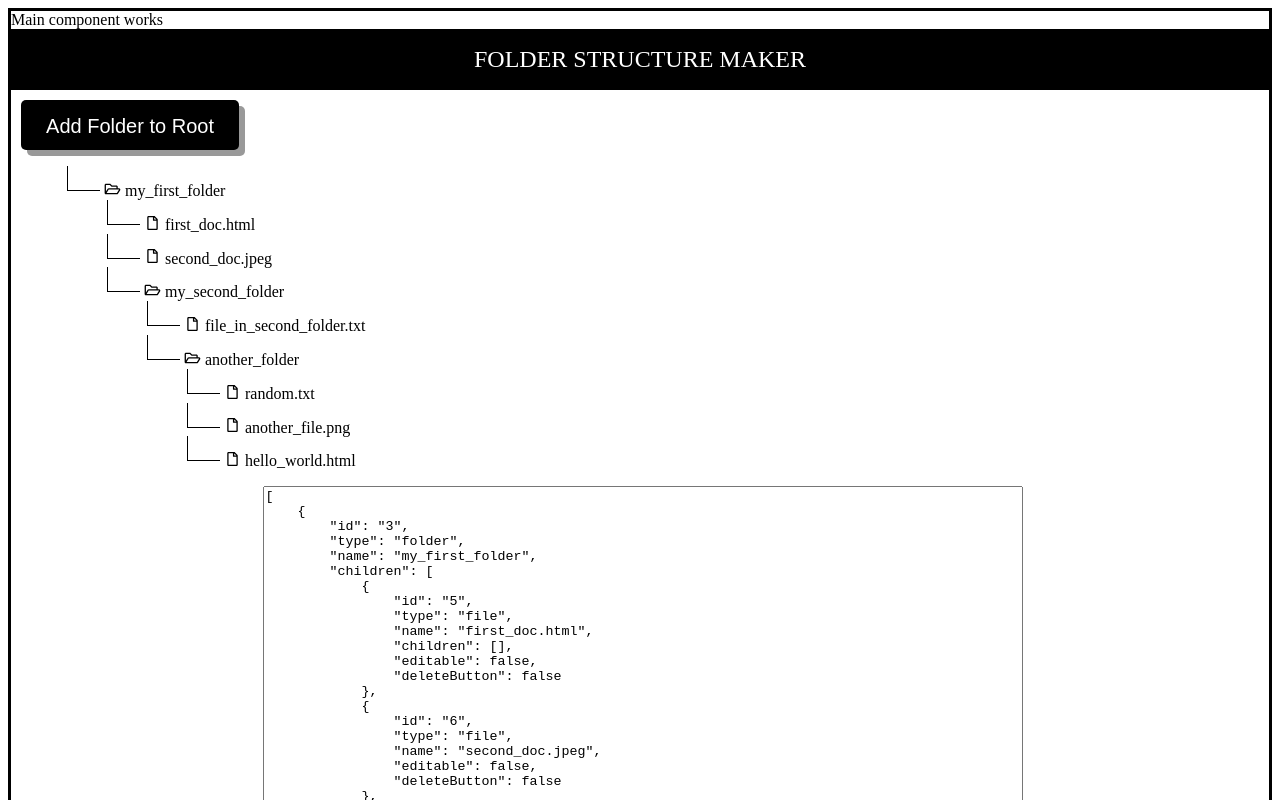
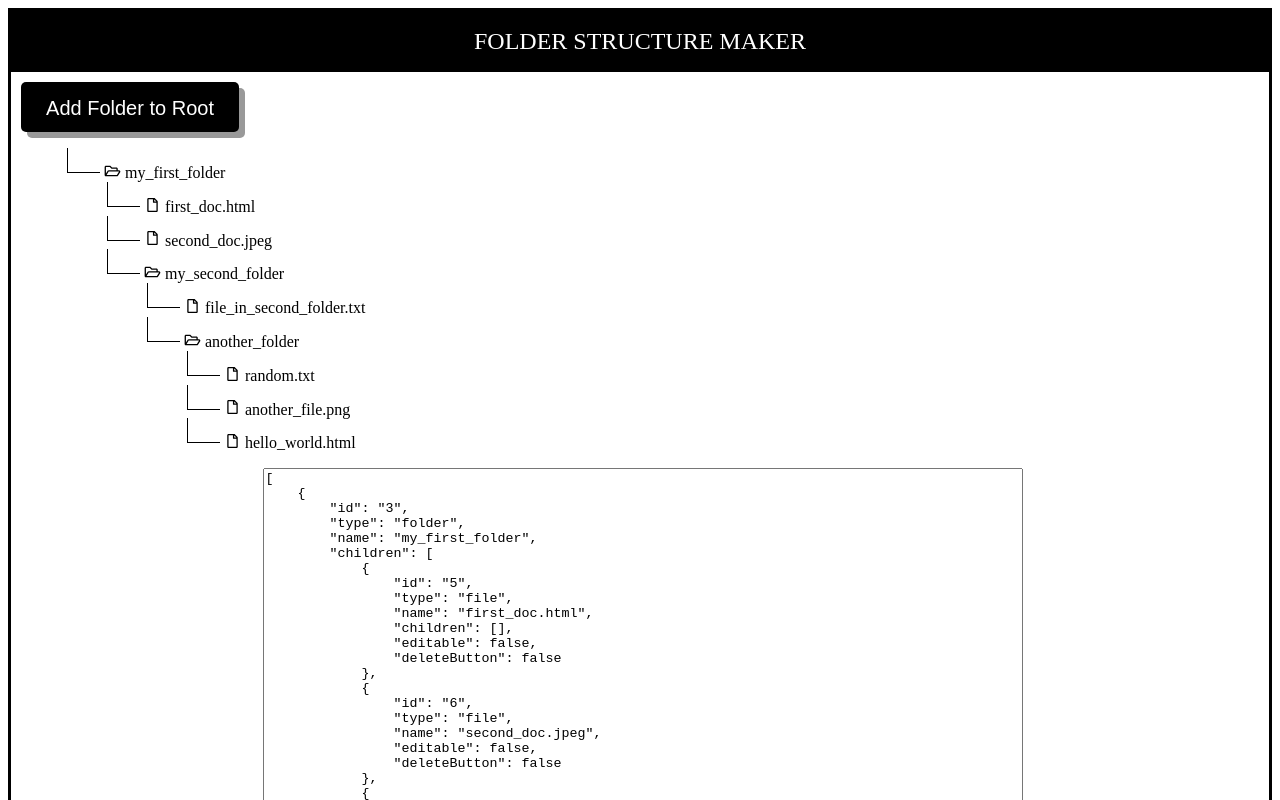
Before and after one commit to mrinaljadhav03/FolderStructureMaker-Mrinal-Jadhav, an Angular app: page / in a window 1280 px wide. Shown: the top 800 px of the page. Built offline with nearby package versions, Linux system fonts and the light colour scheme.

Commit message:
Mrinal:buil

```diff
--- a/src/app/app.component.html
+++ b/src/app/app.component.html
@@ -1,2 +1 @@
-Main component works
 <app-folder-structure></app-folder-structure>
```
Also changed, not shown: 3 other files (tests, documents, lock files or other folders).
